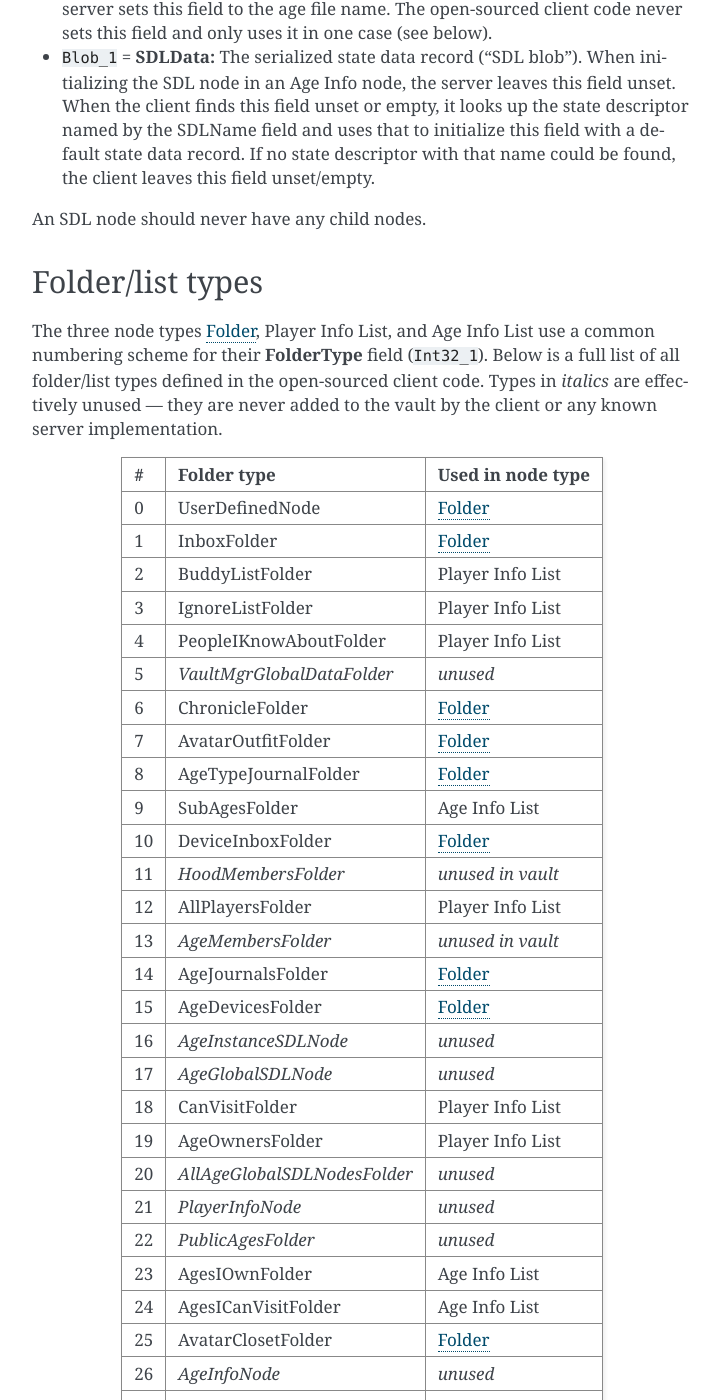
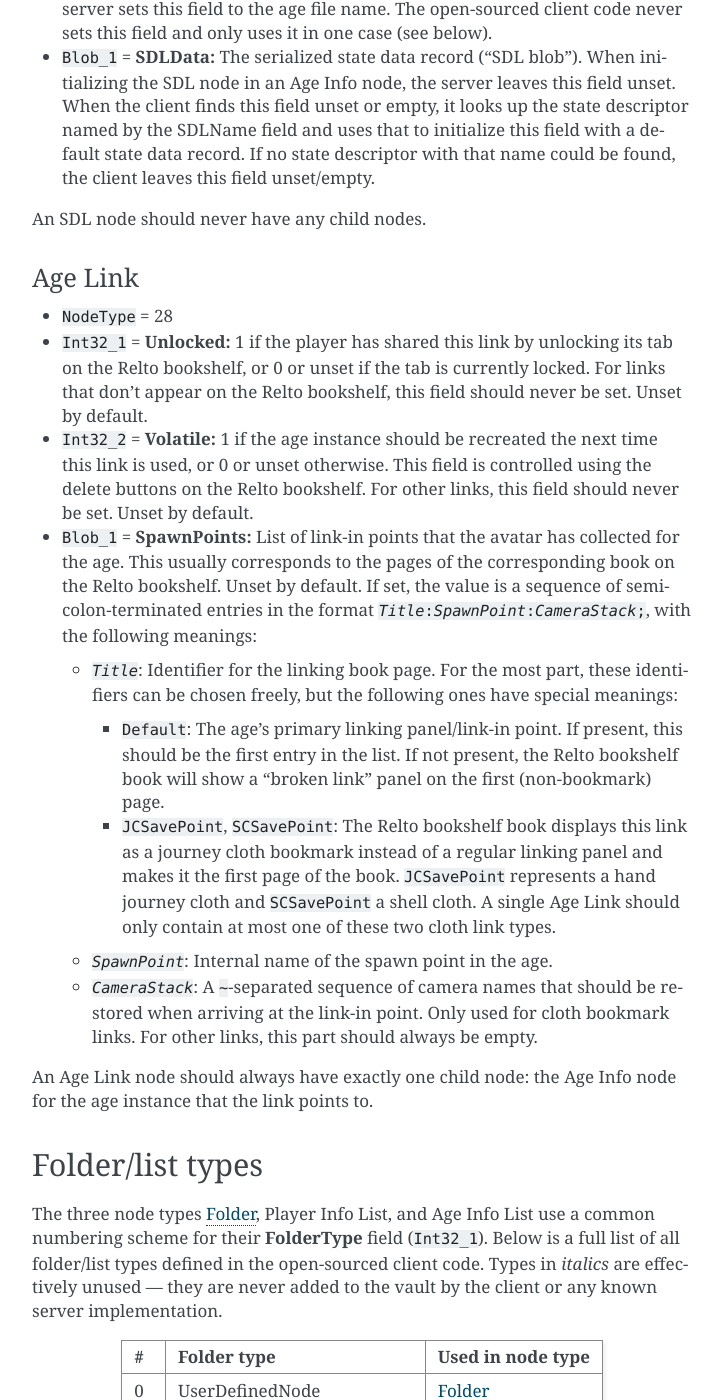
Before and after one commit to dgelessus/NAGUS, a Sphinx documentation site: the page built from docs/uru/vault.rst, in a window 1280 px wide and 1400 px high, scrolled down 7954 px. Shown: the whole window, without its empty margins (388-1110 px from the left). Built offline with Sphinx 7.4.7, drawn with Linux system fonts in a browser that asks for light colours; some of the changed text lies outside the part shown.

Commit message:
Document structure of Age Link vault nodes

```diff
--- a/docs/uru/vault.rst
+++ b/docs/uru/vault.rst
@@ -204,7 +204,7 @@ they should never appear in the actual vault database or over the network.
    * :ref:`vault_node_image` = 25
    * :ref:`vault_node_text_note` = 26
    * :ref:`vault_node_sdl` = 27
-   * Age Link = 28
+   * :ref:`vault_node_age_link` = 28
    * Chronicle = 29
    * Player Info List = 30
    * *UNUSED00* = 31
@@ -487,6 +487,58 @@ SDL
 
 An SDL node should never have any child nodes.
 
+.. _vault_node_age_link:
+
+Age Link
+^^^^^^^^
+
+* ``NodeType`` = 28
+* ``Int32_1`` = **Unlocked:**
+  1 if the player has shared this link
+  by unlocking its tab on the Relto bookshelf,
+  or 0 or unset if the tab is currently locked.
+  For links that don't appear on the Relto bookshelf,
+  this field should never be set.
+  Unset by default.
+* ``Int32_2`` = **Volatile:**
+  1 if the age instance should be recreated the next time this link is used,
+  or 0 or unset otherwise.
+  This field is controlled using the delete buttons on the Relto bookshelf.
+  For other links,
+  this field should never be set.
+  Unset by default.
+* ``Blob_1`` = **SpawnPoints:**
+  List of link-in points that the avatar has collected for the age.
+  This usually corresponds to the pages of the corresponding book on the Relto bookshelf.
+  Unset by default.
+  If set,
+  the value is a sequence of semicolon-terminated entries
+  in the format :samp:`{Title}:{SpawnPoint}:{CameraStack};`,
+  with the following meanings:
+
+  * :samp:`{Title}`: Identifier for the linking book page.
+    For the most part,
+    these identifiers can be chosen freely,
+    but the following ones have special meanings:
+
+    * ``Default``: The age's primary linking panel/link-in point.
+      If present,
+      this should be the first entry in the list.
+      If not present,
+      the Relto bookshelf book will show a "broken link" panel on the first (non-bookmark) page.
+    * ``JCSavePoint``, ``SCSavePoint``: The Relto bookshelf book displays this link as a journey cloth bookmark instead of a regular linking panel
+      and makes it the first page of the book.
+      ``JCSavePoint`` represents a hand journey cloth and ``SCSavePoint`` a shell cloth.
+      A single Age Link should only contain at most one of these two cloth link types.
+  * :samp:`{SpawnPoint}`: Internal name of the spawn point in the age.
+  * :samp:`{CameraStack}`: A ``~``-separated sequence of camera names that should be restored when arriving at the link-in point.
+    Only used for cloth bookmark links.
+    For other links,
+    this part should always be empty.
+
+An Age Link node should always have exactly one child node:
+the Age Info node for the age instance that the link points to.
+
 .. _vault_folder_list_types:
 
 Folder/list types
```
